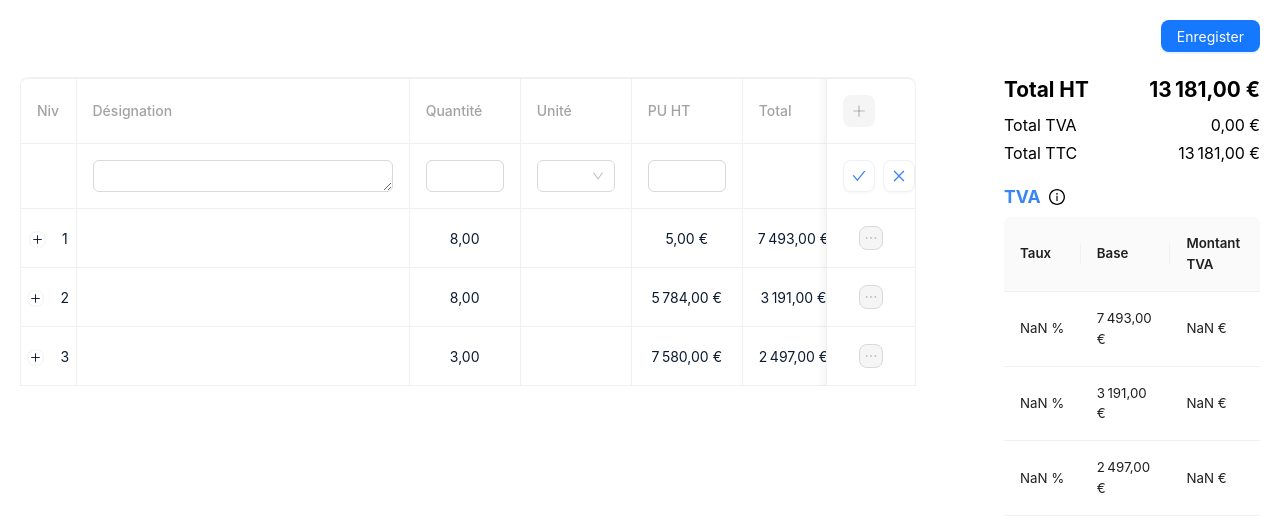
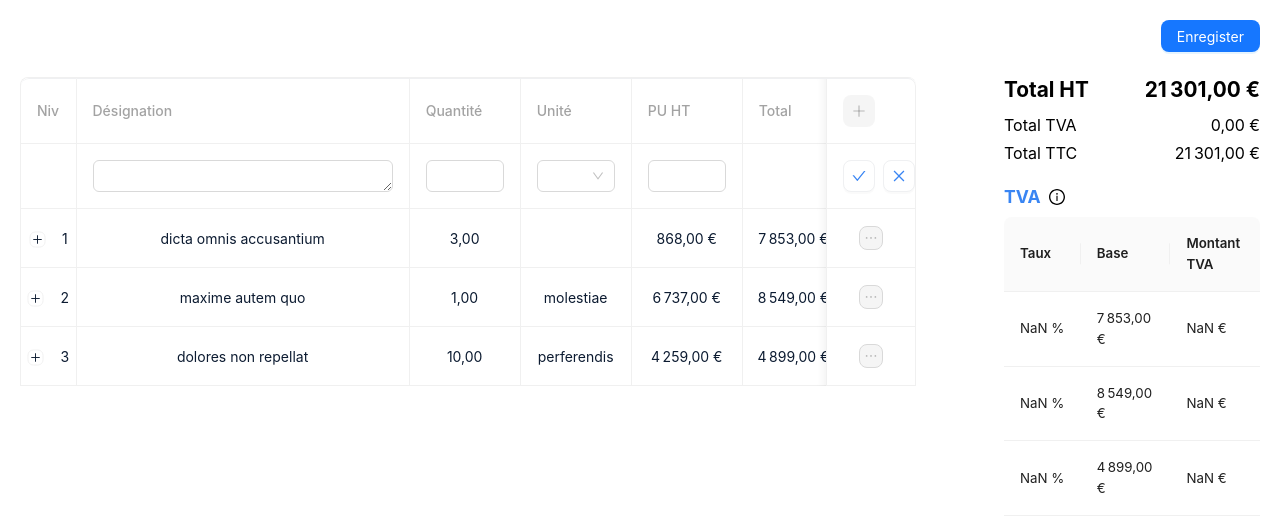
Before and after one commit to jimmyagulla/dnd-kit-sandbox, a React (Create React App) app: page / in a window 1280 px wide. Shown: the top 532 px of the page. Built offline with nearby package versions, Linux system fonts and the light colour scheme; the HTML template or start-up script is replaced by a standard one.

Commit message:
can finally edit children :)

```diff
--- a/src/App.tsx
+++ b/src/App.tsx
@@ -9,6 +9,11 @@ function App() {
         getAutocompleteUrl="getAutocomplete"
         updateQuotationUrl="updateQuotation"
       />
+
+      {/* <div style={{ paddingTop: 100 }} />
+      <QuotationProvider form={form} quotes={quotes}>
+        <QuotationTable/>
+      </QuotationProvider> */}
     </div>
   );
 }
--- a/src/components/quotation-table/QuotationTable.tsx
+++ b/src/components/quotation-table/QuotationTable.tsx
@@ -5,7 +5,7 @@ import { Form, Table } from 'antd';
 
 import { QuotationContext } from '../../contexts';
 import { Item } from '../../types';
-import { EditableCell } from '..';
+import { EditableCell } from '../editable-cell';
 import {
   QuotationTableProps,
   QuotationTablePropTypes,
--- a/src/components/quotesTable/QuotesTable.columns.tsx
+++ b/src/components/quotesTable/QuotesTable.columns.tsx
@@ -53,6 +53,7 @@ export const quotesTableColumns = (
   return [
     {
       dataIndex: 'level',
+      key: 'level',
       title: 'Niv',
       width: 50,
     },
@@ -70,7 +71,7 @@ export const quotesTableColumns = (
           >
             <AntdTextArea
               defaultValue={quote?.designation || ''}
-              onChange={(e): void => form.setFieldValue([quote?.level || '', 'designation'], e.target.value)}
+              // onChange={(e): void => form.setFieldValue([quote?.level || '', 'designation'], e.target.value)}
               rows={1}
             />
           </AntdFormItem>
--- a/src/components/quotesTable/QuotesTable.tsx
+++ b/src/components/quotesTable/QuotesTable.tsx
@@ -54,6 +54,44 @@ const QuotesTable: FC<QuotesTableProps> = ({
     setDataSource(newDataSource);
   };
 
+  const udpateData = (levelItems: Quote[], updatedRow: Quote, key: string): Quote[] => {
+    return levelItems.map(item => {
+      if (item.level === key) {
+        return {
+          ...item,
+          ...updatedRow,
+        }
+      } else if (item.children?.length) {
+        return {
+          ...item,
+          children: udpateData(item.children as Quote[], updatedRow, key),
+        }
+      }
+      return item;
+    })
+  };
+
+  const findRecordMethod = (id: Key, dataSource: readonly Quote[] | undefined): Quote | undefined => {
+    // Recursive function to search in depth
+    const findInDepth = (quotes: readonly Quote[] | undefined): Quote | undefined => {
+      if (!quotes) return undefined;
+
+      for (let quote of quotes) {
+        if (quote.id === id) {
+          return quote;
+        }
+        if (quote.children && quote.children.length > 0) {
+          const found = findInDepth(quote.children);
+          if (found) return found;
+        }
+      }
+      return undefined;
+    }
+
+    // Start the recursive search
+    return findInDepth(dataSource);
+  };
+
   const onEdit = (formValues: QuoteEditingForm, record: Quote): void => {
     if (isEmpty(formValues)) {
       onDelete(record);
@@ -61,16 +99,14 @@ const QuotesTable: FC<QuotesTableProps> = ({
       return;
     }
 
-    const newDataSource: Quote[] = [...dataSource];
-    const index = newDataSource.findIndex((quote) => quote.id === record.id);
-    const newQuote: Quote = {
-      ...newDataSource[index],
+    const updatedRow: Quote = {
+      ...record,
       ...formValues,
       total: getQuoteTotal(formValues as Quote),
     };
 
-    newDataSource[index] = newQuote;
-    setDataSource(newDataSource);
+    const newData = udpateData(dataSource, updatedRow, String(record.level));
+    setDataSource(newData);
   };
 
   const onSaveQuotation = useCallback((): void => {
@@ -129,6 +165,7 @@ const QuotesTable: FC<QuotesTableProps> = ({
             emptyProps={{
               description: 'Aucune ligne de devis',
             }}
+            findRecordMethod={findRecordMethod}
             indentSize={0}
             interactive
             isAdding
--- a/src/components/table/Table.tsx
+++ b/src/components/table/Table.tsx
@@ -62,6 +62,7 @@ function Table<T extends Entity, EditingForm = void>({
   customForm,
   interactive,
   customActionButtons,
+  findRecordMethod,
   ...antdTableProps
 }: TableProps<T, EditingForm>): ReactElement {
   const [displayCount, setDisplayCount] = useState(limit);
@@ -279,7 +280,9 @@ function Table<T extends Entity, EditingForm = void>({
 
   useEffect(() => {
     const handleKeyboardEvents = (event: KeyboardEvent): void => {
-      const record = dataSource?.find((data: any) => data.id === editingEntityId);
+      const record = findRecordMethod
+        ? findRecordMethod(String(editingEntityId), dataSource)
+        : dataSource?.find((data: any) => data.id === editingEntityId);
 
       (async (): Promise<void> => {
         const isPressingCtrl = event.ctrlKey || event.metaKey || event.shiftKey;
--- a/src/components/table/Table.types.tsx
+++ b/src/components/table/Table.types.tsx
@@ -11,7 +11,7 @@ import {
   AntdTableProps,
 } from '..';
 import { EditableCellProps } from '.';
-import { ReactNode } from 'react';
+import { Key, ReactNode } from 'react';
 
 export type EntityActionsProps<T> = Omit<ActionsProps, 'actionButtonsProps'> & {
   actionButtonsProps?: Nullable<(record: T) => ActionButtonsProps>;
@@ -70,6 +70,7 @@ export type TableProps<T extends Entity, EditingForm = void> = Omit<
   customActionButtons?: Nullable<CustomActionButtons>;
   editingRecordId?: Nullable<Entity['id']>;
   emptyProps?: Nullable<Partial<AntdEmptyProps>>;
+  findRecordMethod?: Nullable<(id: Key, dataSource: readonly T[] | undefined) => T | undefined>;
   hasFooter?: Nullable<boolean>;
   interactive?: Nullable<boolean>;
   isAdding?: Nullable<boolean>;
@@ -96,6 +97,7 @@ export const TablePublicPropTypes = {
   customActionButtons: CustomActionButtonsPropTypes,
   editingRecordId: PropTypesKey,
   emptyProps: PropTypes.object,
+  findRecordMethod: PropTypes.func,
   hasFooter: PropTypes.bool,
   interactive: PropTypes.bool,
   isAdding: PropTypes.bool,
--- a/src/mocks/quotes.js
+++ b/src/mocks/quotes.js
@@ -8,8 +8,6 @@ const generateQuote = (prevLevel, currentLevel, currentDepth) => {
     currentDepth === MAX_DEPTH
       ? `${prevLevel}`
       : `${prevLevel}.${currentLevel}`;
-
-      console.log('level: ', level);
 
   let children = null;
 
@@ -24,7 +22,7 @@ const generateQuote = (prevLevel, currentLevel, currentDepth) => {
     id: level,
     level,
     children,
-    designation: faker.lorem.words({ min: 1, max: 5 }),
+    designation: faker.lorem.words(),
     htUnitPrice: faker.datatype.number({ min: 1, max: 10000 }),
     quantity: faker.datatype.number({ min: 1, max: 10 }),
     unit: faker.lorem.word(),
```
Also changed, not shown: src/mocks/index.ts (added).
